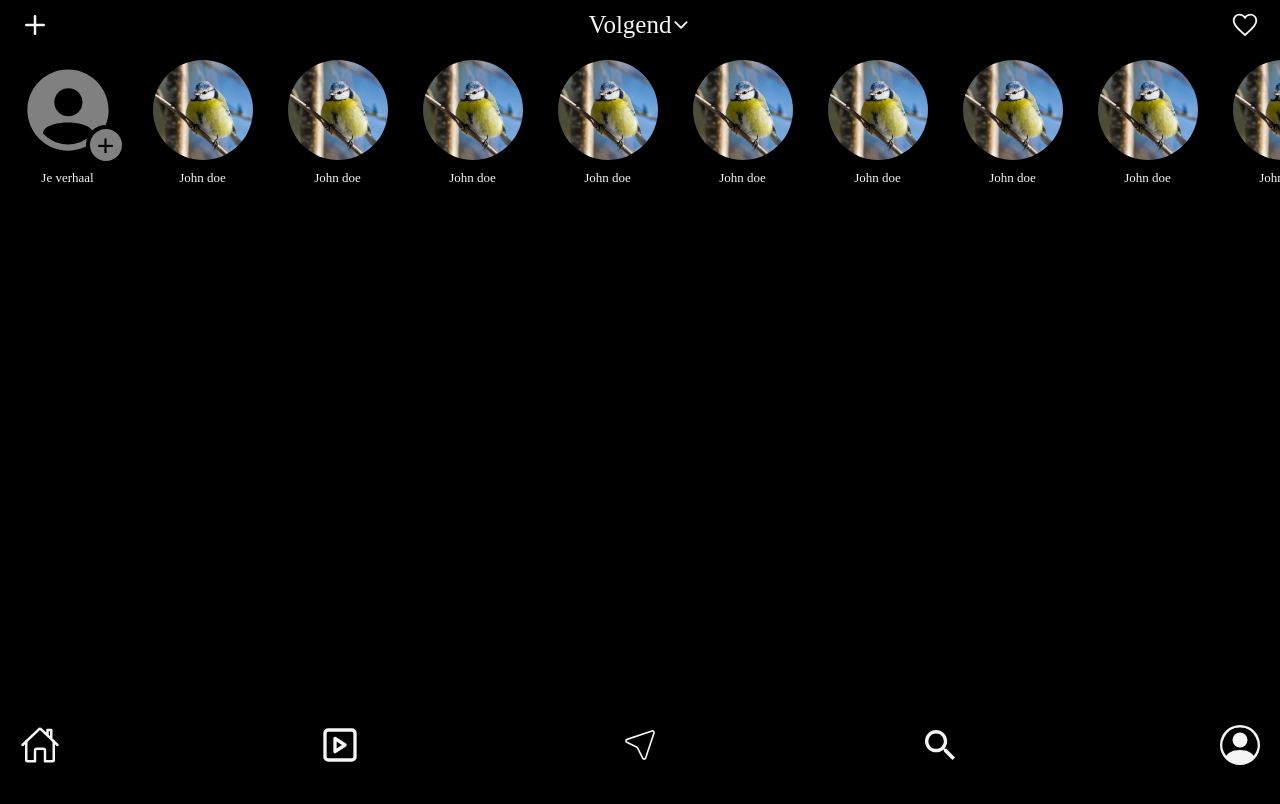
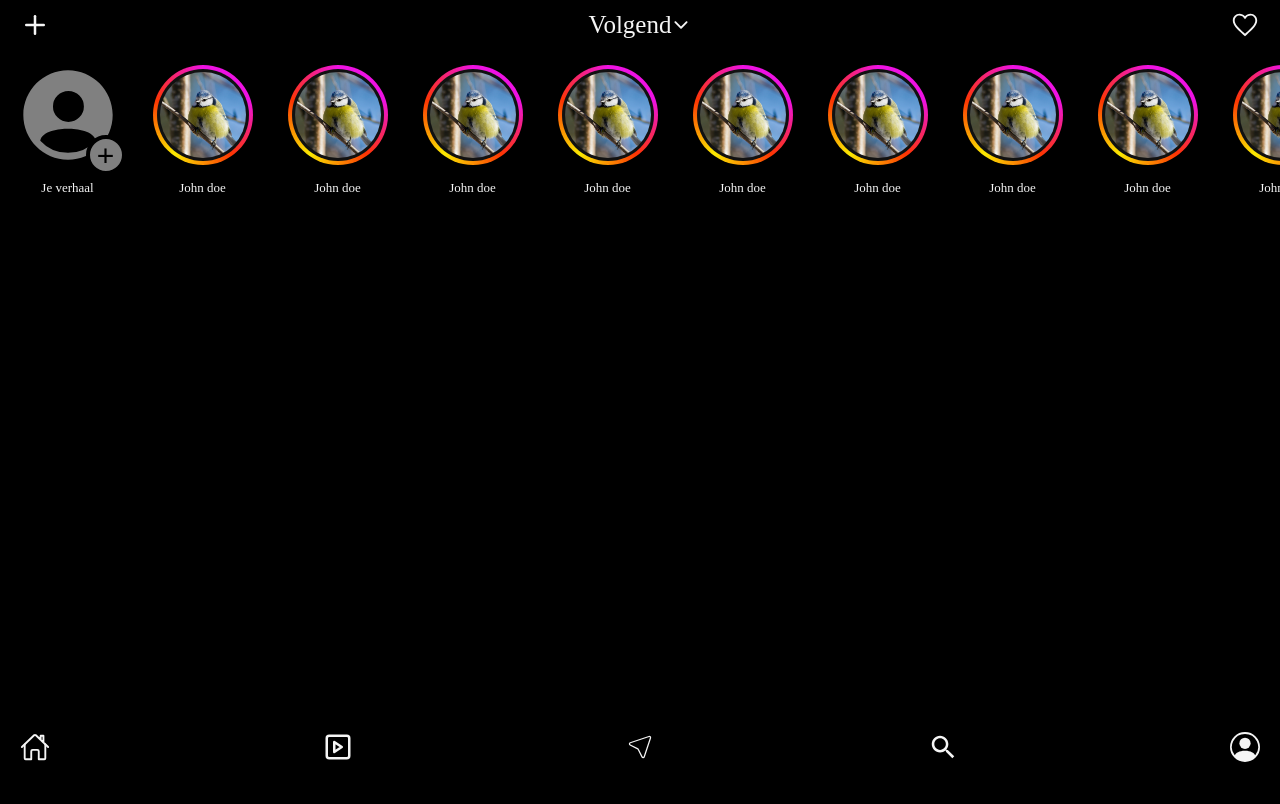
Before and after one commit to Ann-Getit/gram, a React (Vite) app: page /#/home in a window 1280 px wide. Shown: the top 804 px of the page. Built offline with nearby package versions, Linux system fonts and the light colour scheme.

Commit message:
insta border

```diff
--- a/src/Nav.css
+++ b/src/Nav.css
@@ -43,6 +43,6 @@
 
 .main-bottom-nav a{
     color: whitesmoke;
-    font-size: 40px;
+    font-size: 30px;
 
 }
--- a/src/pages/Home.css
+++ b/src/pages/Home.css
@@ -53,22 +53,20 @@
 .verhaalvoegen {
     display: flex;
     position: relative;
-    width: 100px;
-    height: 100px;
-
+    width: 110px;
+    height: 110px;
+    border: none;
     background-color: black;
-    border-radius: 50%;
-    border: none;
     align-items: center;
     justify-content: center;/*plus icon*/
     justify-self: center;
-
 }
 
 .person-icon-verhaal {
 
     font-size: 140px;
     color: grey;
+
 }
 
 .pluspuntje-home {
@@ -89,6 +87,18 @@
     width: 100px;
     height: 100px;
     object-fit: cover;
+    padding: 3px;
+    border: 4px solid transparent;
+    background:
+        linear-gradient(#111, #111) padding-box,
+        conic-gradient(
+            #ee12e3,
+            #ee12e3,
+            #fd3503,
+            #fae901,
+            #fd3503,
+            #ee12e3
+        ) border-box;
 
 }
 .names-home {
@@ -103,19 +113,9 @@ align-items: center;
 
 font-size: 13px;
 }
-/*
-@media (max-width: 648px) {
-    .verhaalreeks {
-overflow-x: auto;
-  scroll-behavior: smooth;
-  max-width: 100vw;
-  border: 3px solid lime;
-}
 
-.verhaalboxjes {
-    flex: 0 0 auto;
+
+
+@media (max-width: 499px) {
 
 }
-
-
-}*/
```
